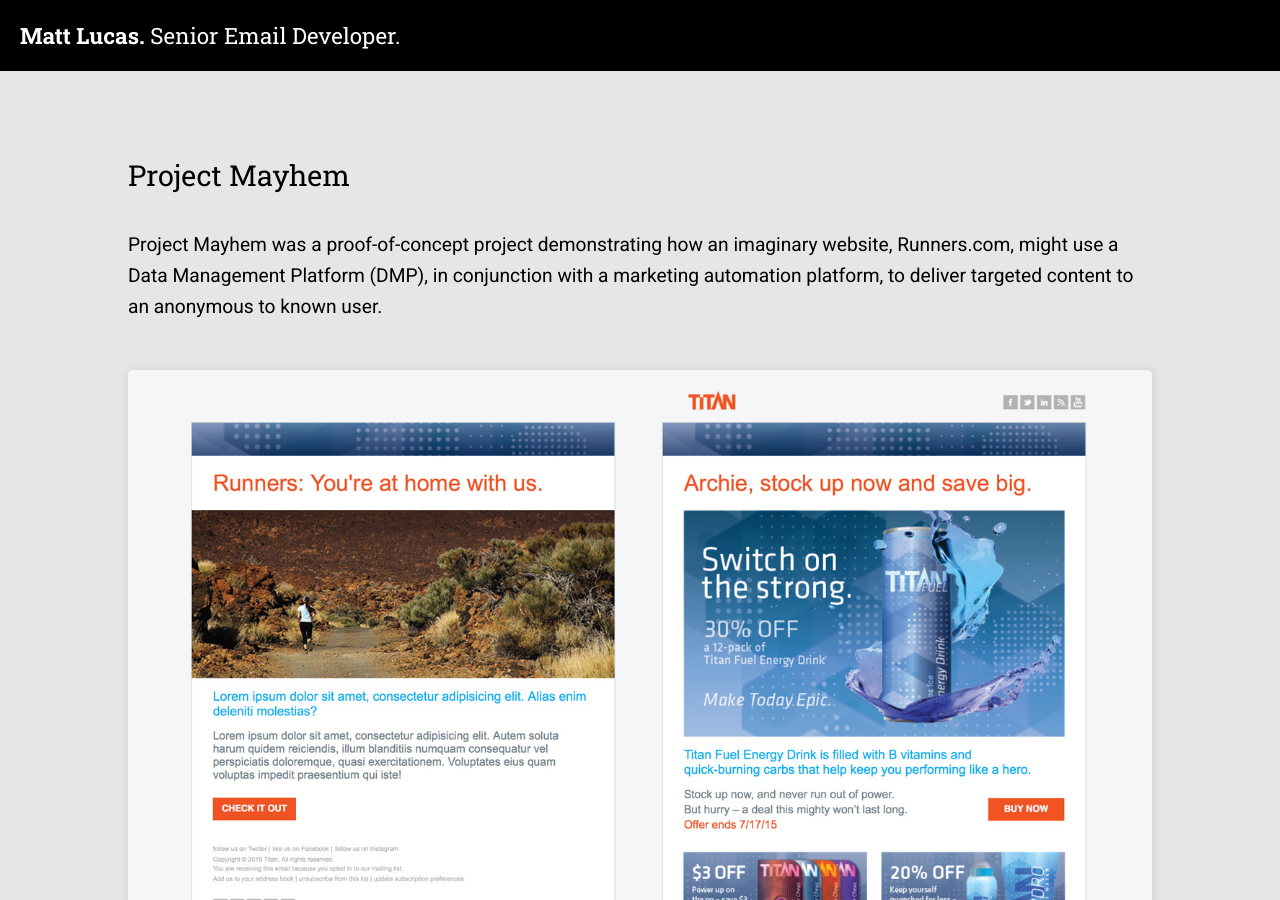
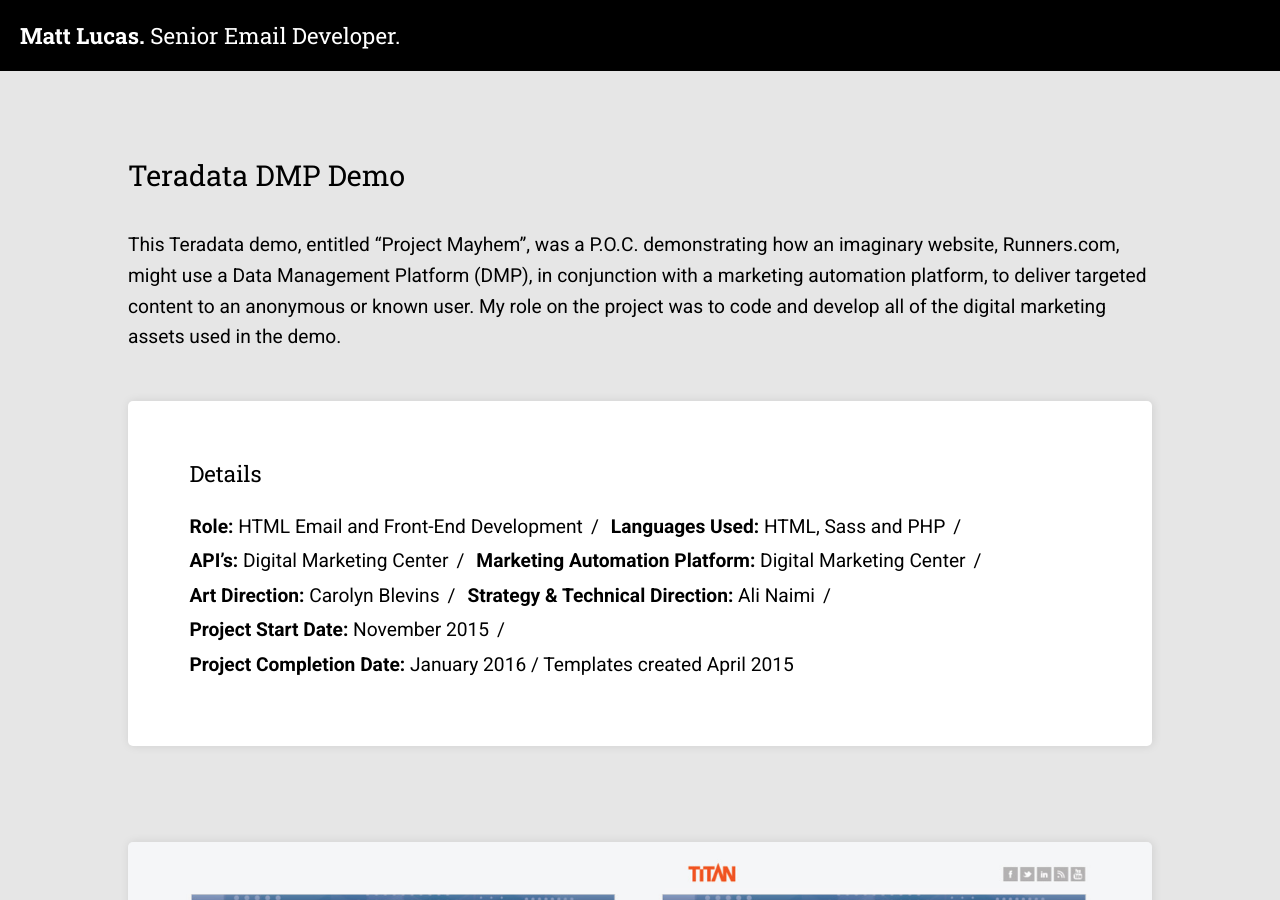
Before and after one commit to mattdavidlucas/mattdavidlucas.github.io, a Jekyll site: the page built from project-mayhem.html, in a window 1280 px wide and 900 px high. Built offline with Jekyll 4.4.1, drawn with Linux system fonts in a browser that asks for light colours; nearby versions of some CDN libraries; some of the changed text lies outside the part shown.

Commit message:
Update Teradata Portfolio Page and Card.

```diff
--- a/project-mayhem.html
+++ b/project-mayhem.html
@@ -1,11 +1,24 @@
 ---
 layout: page
-title: Project Mayhem
-permalink: /work/project-mayhem/
+title: Teradata DMP Demo
+permalink: /work/teradata-demo/
+details: "<strong>Role:</strong> HTML Email and Front-End Development|<strong>Languages Used:</strong> HTML, Sass and PHP|<strong>API&rsquo;s:</strong> Digital Marketing Center|<strong>Marketing Automation Platform:</strong> Digital Marketing Center|<strong>Art Direction:</strong> Carolyn Blevins|<strong>Strategy &amp; Technical Direction:</strong> Ali Naimi|<strong>Project Start Date:</strong> November 2015|<strong>Project Completion Date:</strong> January 2016 / Templates created April 2015"
 ---
 
-<article id="portfolio_single" class="project-mayhem">
-	<p>Project Mayhem was a proof-of-concept project demonstrating how an imaginary website, Runners.com, might use a Data Management Platform (DMP), in conjunction with a marketing automation platform, to deliver targeted content to an anonymous to known user.</p>
+{% assign project_details = page.details | split: "|" %}
+
+<article id="portfolio_single" class="td-demo">
+	<p>This Teradata demo, entitled &ldquo;Project Mayhem&rdquo;, was a P.O.C. demonstrating how an imaginary website, Runners.com, might use a Data Management Platform (DMP), in conjunction with a marketing automation platform, to deliver targeted content to an anonymous or known user. My role on the project was to code and develop all of the digital marketing assets used in the demo.</p>
+
+	<section class="details">
+		<h4>Details</h4>
+
+		<ul>
+			{% for detail in project_details %}
+			<li>{{detail}}</li>
+			{% endfor %}
+		</ul>
+	</section>
 
 	<figure>
 		<img src="/img/project-mayhem/matt-david-lucas-project-mayhem-emails.jpg" alt="screenshot">
@@ -26,18 +39,4 @@
 		<img src="/img/project-mayhem/matt-david-lucas-project-mayhem-titan-homepage.jpg" alt="screenshot">
 		<figcaption>Fake Titan Energy brand home page.</figcaption>
 	</figure>
-
-	<h3>Details</h3>
-
-	<ul>
-		<li>Role: HTML Email and Front-End Development</li>
-		<li>Languages Used: HTML, Sass and PHP</li>
-		<li>API&rsquo;s: Digital Marketing Center</li>
-		<li>Marketing Automation Platform: Digital Marketing Center</li>
-		<li>Art Direction: Carolyn Blevins</li>
-		<li>Strategy &amp; Technical Direction: Ali Naimi</li>
-		<li>Project Start Date: November 2015</li>
-		<li>Project Completion Date: January 2016 / Templates created April 2015</li>
-	</ul>
-
 </article>
```
Also changed, not shown: _data/portfolio_cards.json (+8 -0 lines).
